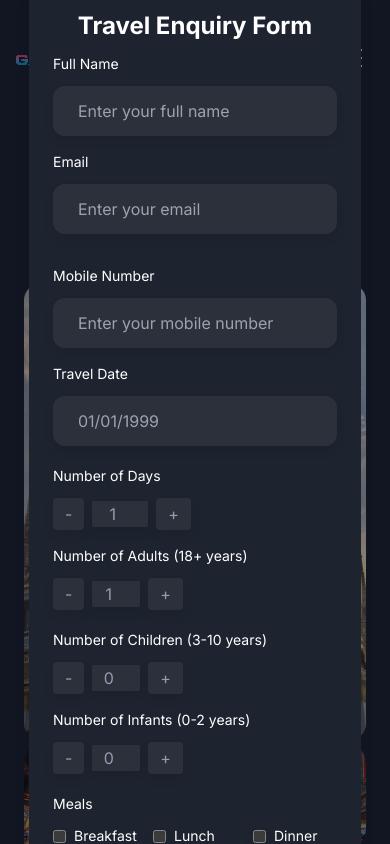
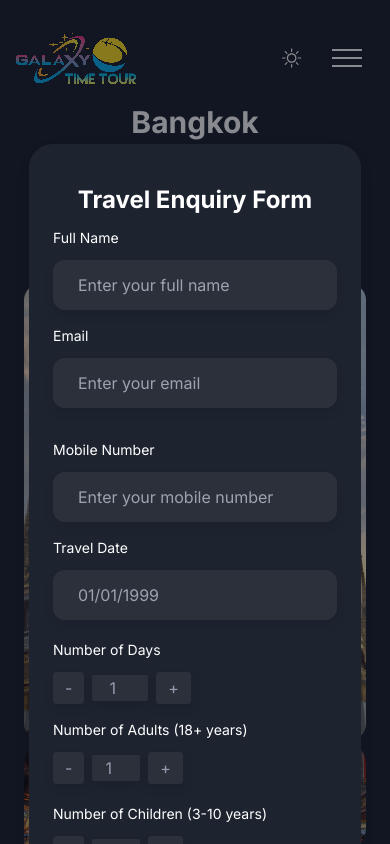
Before and after one commit to amanpratapsingh14/galaxytimetour.com, a Next.js app: page /destination/Bangkok in a window 390 px wide. Both pictures are taken after a click on the button "Book Now". Shown: the top 844 px of the page. Built offline with nearby package versions, Linux system fonts and the light colour scheme.

Commit message:
mobile view update

```diff
--- a/src/components/Common/FormPopup.tsx
+++ b/src/components/Common/FormPopup.tsx
@@ -37,10 +37,11 @@ const PopupForm = ({ onClose }) => {
         console.log("this is form data ", formData);
     };
 
+
     return (
         <div className="fixed inset-0 z-50 flex items-center justify-center bg-black bg-opacity-50">
-            <div className="relative z-10 overflow-hidden pb-16 pt-36 md:pb-20 lg:pb-28 lg:pt-[180px]">
-                <div className="container">
+            <div className="relative z-10 pb-16 pt-36 md:pb-20 lg:pb-28 lg:pt-[180px] MbView">
+                <div className="container mx-auto px-4">
                     <div className="-mx-4 flex flex-wrap ">
                         <div className="w-full px-4">
                             <div className="shadow-three mx-auto max-w-[650px] rounded-3xl bg-white px-6 py-10 dark:bg-dark sm:p-[50px]">
@@ -78,7 +79,7 @@ const PopupForm = ({ onClose }) => {
                                                 Mobile Number
                                             </label>
                                             <input
-                                                type="text"
+                                                type="number"
                                                 name="mobileNumber"
                                                 placeholder="Enter your mobile number"
                                                 className="border-stroke dark:text-body-color-dark dark:shadow-two w-full rounded-xl border bg-[#f8f8f8] px-6 py-3 text-base text-body-color outline-none transition-all duration-300 focus:border-primary dark:border-transparent dark:bg-[#2C303B] dark:focus:border-primary dark:focus:shadow-none"
@@ -285,8 +286,7 @@ const BookNowButton = () => {
         <div>
             <button
                 onClick={handleOpenPopup}
-                className="fixed bottom-20 right-10 bg-primary p-4 text-white rounded-full"
-            >
+                className="fixed bottom-20 right-10 bg-primary p-4 text-white rounded-full">
                 Book Now
             </button>
             {isPopupOpen && <PopupForm onClose={handleClosePopup} />}
--- a/src/styles/index.css
+++ b/src/styles/index.css
@@ -13,6 +13,13 @@
 @layer components {
   input[type="checkbox"]:checked ~ label span svg {
     @apply inline-flex;
+  }
+
+  @media (max-width: 950px) {
+    .MbView {
+      max-height: 100vh;
+      overflow-y: auto;
+    }
   }
 
   .sticky .header-logo {
```
